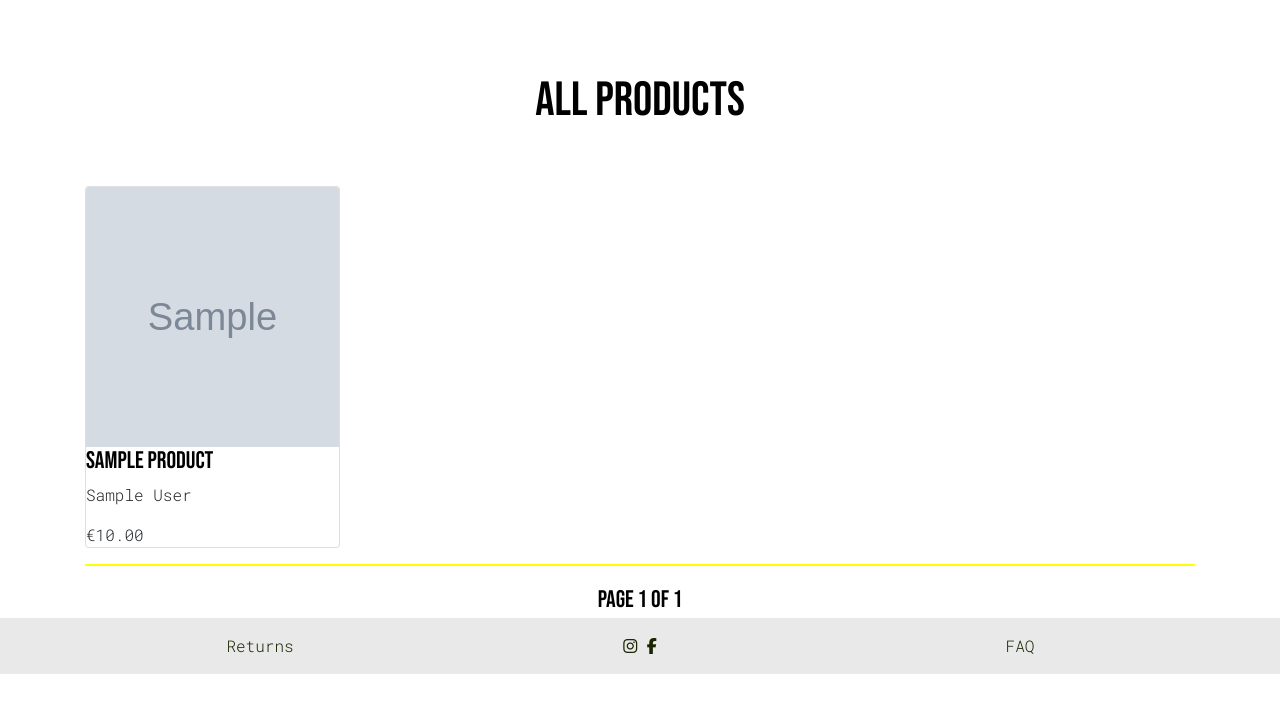
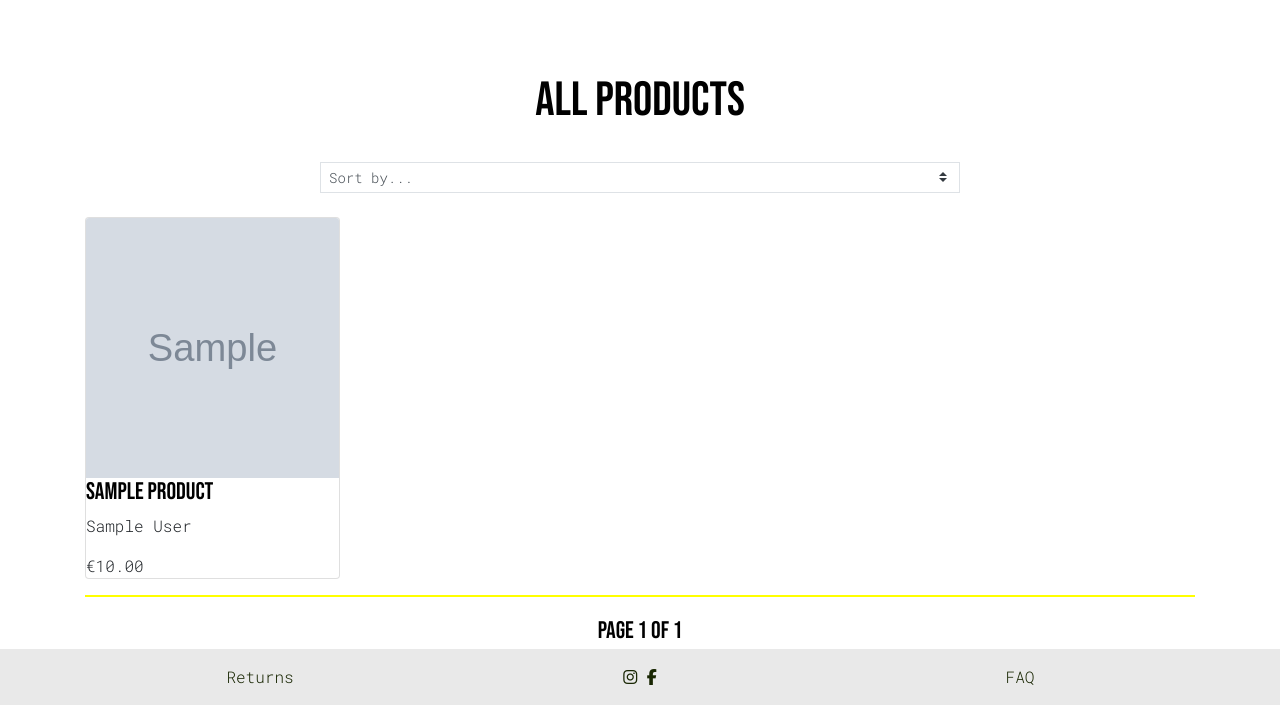
Before and after one commit to EllyC20/The-BookStore-MS4, a Django app: page /products/ in a window 1280 px wide. Shown: the part 152-857 px from the top of the page. Before the commit the page ends 826 px from the top, so only its background shows below. Run offline with Django 3.2, Linux system fonts and the light colour scheme; tables that the repository leaves empty hold one stand-in row (values such as "Sample post"); grey boxes marked "Sample" are stand-in pictures; some libraries are stand-ins or nearby versions.

Commit message:
Add product sorting functionality

```diff
--- a/products/templates/products/products.html
+++ b/products/templates/products/products.html
@@ -12,6 +12,26 @@
 {% block content %}
 <!-- Opening H1 -->
 <h1 class="main-h1 text-center">All Products</h1>
+{% for c in current_categories %}
+    <a class="category-badge text-decoration-none" href="{% url 'products' %}?category={{ c.name }}">
+        <p class="text-center category-name">{{ c.friendly_name }}</p>
+    </a>
+{% endfor %}
+<div class="row">
+            <div class="col-12 d-flex justify-content-center">
+                <div class="sort-select-wrapper w-50">
+                    <select id="sort-selector" class="custom-select custom-select-sm rounded-0 border border-{% if current_sorting != 'None_None' %}info{% else %}black{% endif %}">
+                        <option value="reset" {% if current_sorting == 'None_None' %}selected{% endif %}>Sort by...</option>
+                        <option value="price_asc" {% if current_sorting == 'price_asc' %}selected{% endif %}>Price (low to high)</option>
+                        <option value="price_desc" {% if current_sorting == 'price_desc' %}selected{% endif %}>Price (high to low)</option>
+                        <option value="name_asc" {% if current_sorting == 'name_asc' %}selected{% endif %}>Name (A-Z)</option>
+                        <option value="name_desc" {% if current_sorting == 'name_desc' %}selected{% endif %}>Name (Z-A)</option>
+                        <option value="category_asc" {% if current_sorting == 'category_asc' %}selected{% endif %}>Category (A-Z)</option>
+                        <option value="category_desc" {% if current_sorting == 'category_desc' %}selected{% endif %}>Category (Z-A)</option>
+                    </select>
+                </div>
+            </div>
+</div>
 <div class="container main">
     <div class="row">
         {% for product in items %}
@@ -53,3 +73,28 @@
     </div>
 </div>
 {% endblock %}
+
+{% block postloadjs %}
+    <script type="text/javascript">
+        $('#sort-selector').change(function() {
+            var selector = $(this);
+            var currentUrl = new URL(window.location);
+
+            var selectedVal = selector.val();
+            if(selectedVal != "reset"){
+                var sort = selectedVal.split("_")[0];
+                var direction = selectedVal.split("_")[1];
+
+                currentUrl.searchParams.set("sort", sort);
+                currentUrl.searchParams.set("direction", direction);
+
+                window.location.replace(currentUrl);
+            } else {
+                currentUrl.searchParams.delete("sort");
+                currentUrl.searchParams.delete("direction");
+
+                window.location.replace(currentUrl);
+            }
+        })
+    </script>
+{% endblock %}
--- a/products/views.py
+++ b/products/views.py
@@ -2,6 +2,7 @@ from django.shortcuts import render, redirect, reverse, get_object_or_404
 from django.core.paginator import Paginator
 from django.contrib import messages
 from django.db.models import Q
+from django.db.models.functions import Lower
 from .models import Product, Category
 
 # Create your views here.
@@ -13,8 +14,25 @@ def all_products(request):
     products = Product.objects.all()
     query = None
     categories = None
+    sort = None
+    direction = None
 
     if request.GET:
+        if 'sort' in request.GET:
+            sortkey = request.GET['sort']
+            sort = sortkey
+            if sortkey == 'name':
+                sortkey = 'lower_name'
+                products = products.annotate(lower_name=Lower('name'))
+            if sortkey == 'category':
+                sortkey = 'category__name'
+
+            if 'direction' in request.GET:
+                direction = request.GET['direction']
+                if direction == 'desc':
+                    sortkey = f'-{sortkey}'
+            products = products.order_by(sortkey)
+
         if 'category' in request.GET:
             categories = request.GET['category'].split(',')
             products = products.filter(category__name__in=categories)
@@ -30,8 +48,10 @@ def all_products(request):
             queries = Q(name__icontains=query) | Q(description__icontains=query) | Q(author__icontains=query)
             products = products.filter(queries)
 
+    current_sorting = f'{sort}_{direction}'
+
     # Pagination
-    paginate = Paginator(products, 8)
+    paginate = Paginator(products, 12)
     page = request.GET.get('page')
     items = paginate.get_page(page)
 
@@ -40,6 +60,7 @@ def all_products(request):
         'items': items,
         'search_term': query,
         'current_categories': categories,
+        'current_sorting': current_sorting,
     }
 
     return render(request, 'products/products.html', context)
--- a/static/css/base.css
+++ b/static/css/base.css
@@ -108,6 +108,10 @@ a:hover,
     margin-top: 1.5rem;
 }
 
+.category-name {
+    text-decoration: underline;
+}
+
 /* Media Queries */
 @media screen and (max-width: 2560px) {
     .header-container {
```
